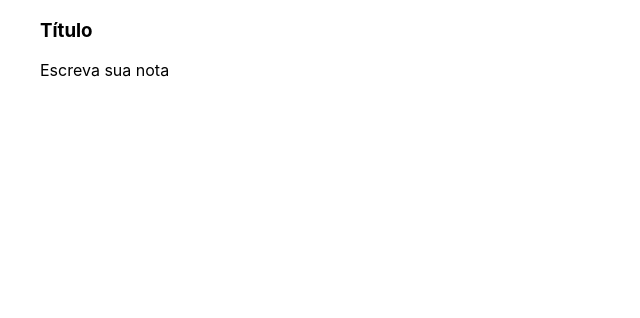
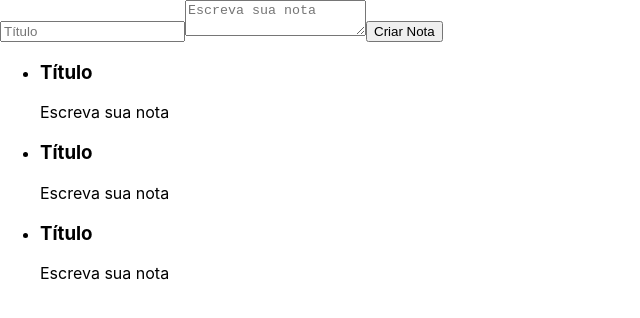
Before and after one commit to JGA7077/alura_todoList-ceep, a React (Create React App) app: page / in a window 1280 px wide. Shown: the top 318 px of the page, without its empty margins (0-640 px from the left). Built offline with nearby package versions, Linux system fonts and the light colour scheme.

Commit message:
02-04.Praticando e utilizando plugins

```diff
--- a/src/App.js
+++ b/src/App.js
@@ -1,13 +1,16 @@
-import React from "react";
-import { ListaDeNotas } from "./components/ListaDeNotas";
+import React, { Component } from "react";
+import ListaDeNotas from "./components/ListaDeNotas";
+import FormularioCadastro from "./components/FormularioCadastro";
 
-function App() {
-  return (
-    <section>
-
-      <ListaDeNotas />
-    </section>
-  );
+class App extends Component {
+  render() {
+    return (
+      <section>
+        <FormularioCadastro />
+        <ListaDeNotas />
+      </section>
+    );
+  }
 }
 
 export default App;
--- /dev/null
+++ b/src/components/CardNota.jsx
@@ -0,0 +1,16 @@
+import React, { Component } from "react";
+
+class CardNota extends Component {
+  render() {
+    return (
+      <section>
+        <header>
+          <h3>Título</h3>
+          <p>Escreva sua nota</p>
+        </header>
+      </section>
+    );
+  }
+}
+
+export default CardNota;
--- /dev/null
+++ b/src/components/FormularioCadastro.jsx
@@ -0,0 +1,16 @@
+import React, { Component } from "react";
+
+class FormularioCadastro extends Component {
+  render() {
+    return (
+      <form>
+        <input type="text" placeholder="Título" />
+        {/* <textarea cols="30" rows="10"></textarea> */}
+        <textarea placeholder="Escreva sua nota"></textarea>
+        <button>Criar Nota</button>
+      </form>
+    );
+  }
+}
+
+export default FormularioCadastro;
--- a/src/components/ListaDeNotas.jsx
+++ b/src/components/ListaDeNotas.jsx
@@ -1,16 +1,21 @@
 import React, { Component } from "react";
-
-export class ListaDeNotas extends Component {
+import CardNota from "./CardNota";
+class ListaDeNotas extends Component {
   render() {
     return (
       <ul>
-        <section>
-          <header>
-            <h3>Título</h3>
-            <p>Escreva sua nota</p>
-          </header>
-        </section>
+        <li>
+          <CardNota />
+        </li>
+        <li>
+          <CardNota />
+        </li>
+        <li>
+          <CardNota />
+        </li>
       </ul>
     );
   }
 }
+
+export default ListaDeNotas
```
